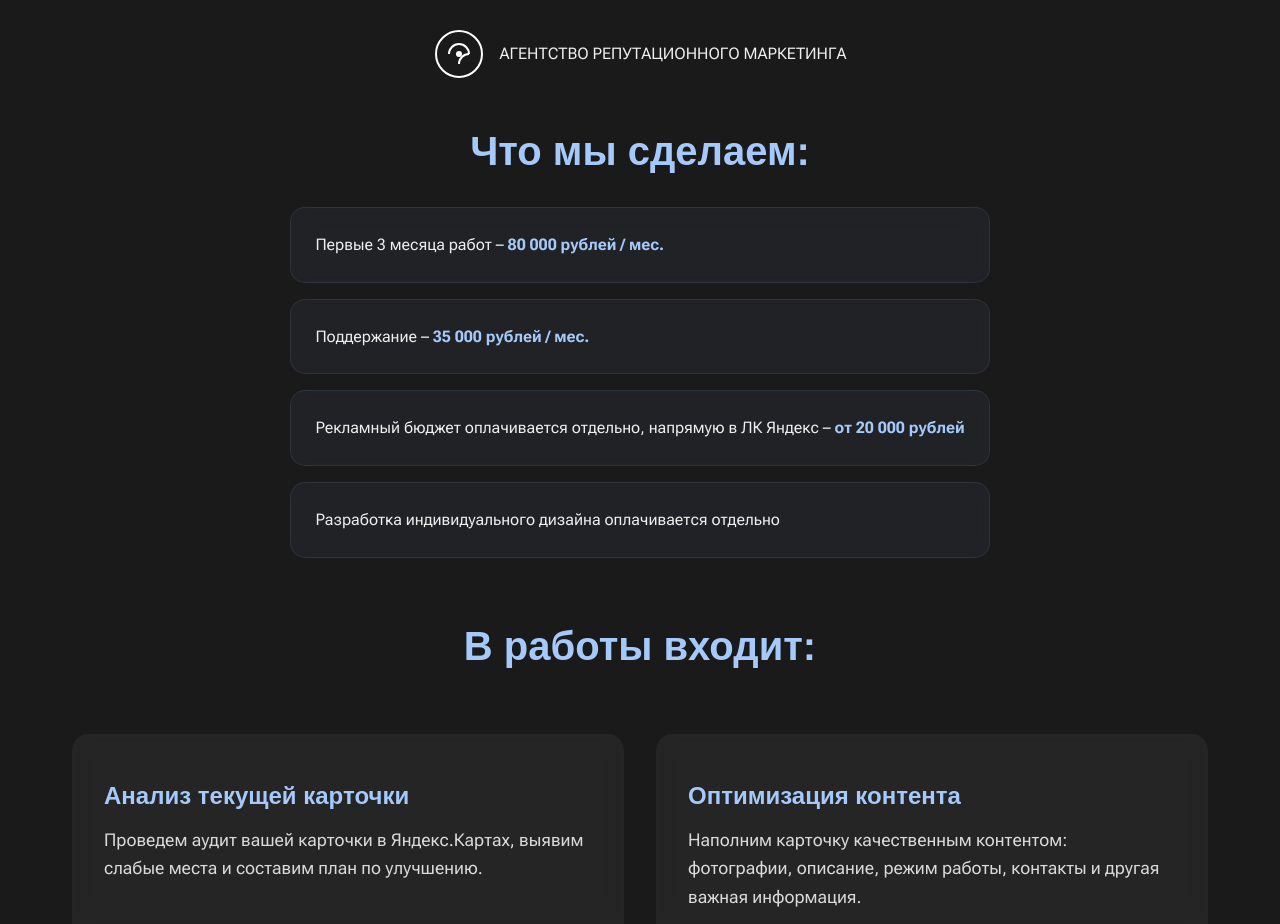
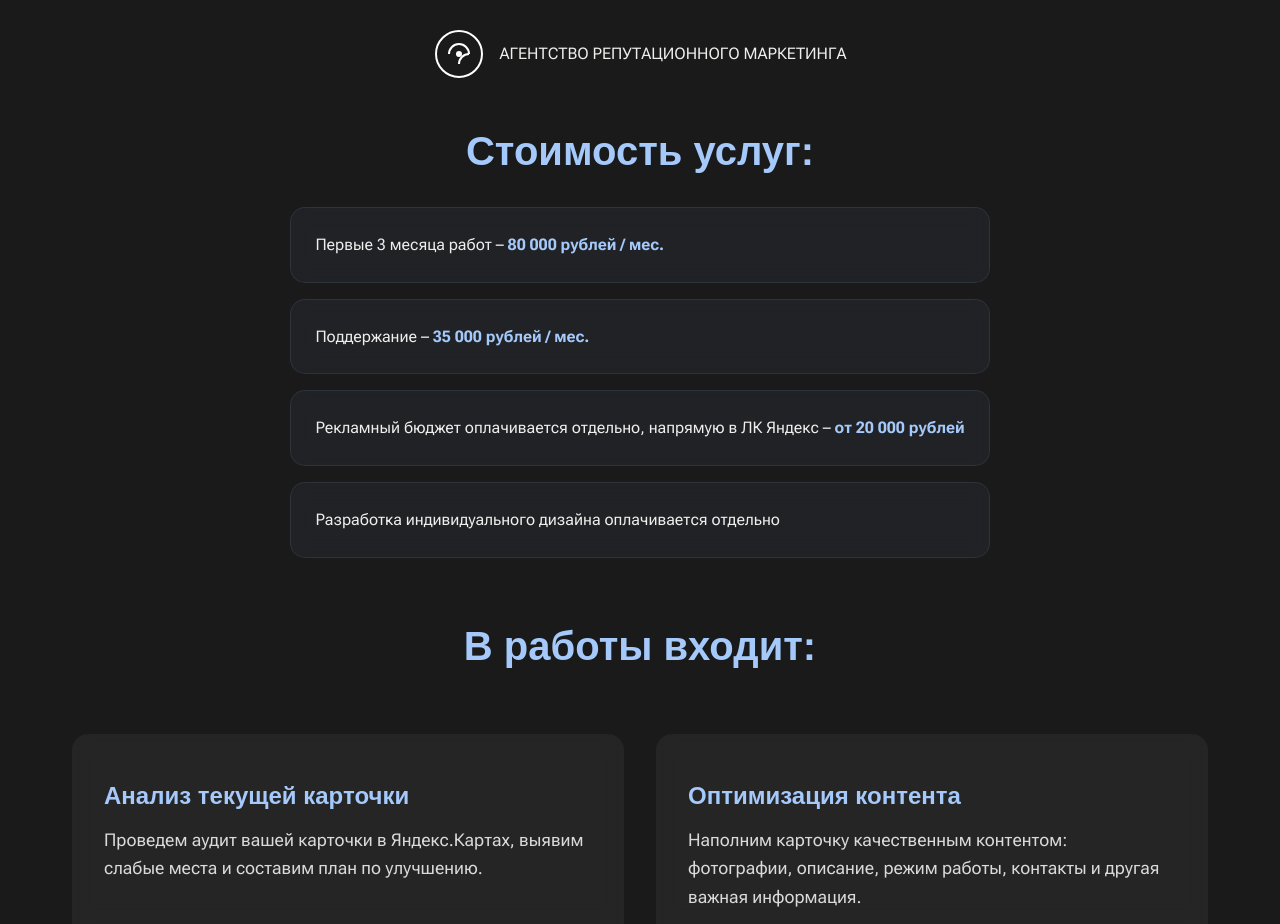
Before and after one commit to isofuti/commpro, a React (Create React App) app: page / in a window 1280 px wide. Shown: the part 2760-3684 px from the top of the page. Built offline with nearby package versions, Linux system fonts and the light colour scheme; a web font is replaced by a local one.

Commit message:
Change text

```diff
--- a/src/components/screens/ServicesScreen.tsx
+++ b/src/components/screens/ServicesScreen.tsx
@@ -196,7 +196,7 @@ const ServicesScreen: React.FC = () => {
         <div>АГЕНТСТВО РЕПУТАЦИОННОГО МАРКЕТИНГА</div>
       </Header>
 
-      <Title>Что мы сделаем:</Title>
+      <Title>Стоимость услуг:</Title>
 
       <PriceList variants={containerVariants} initial="hidden" animate="visible">
         <PriceItem variants={itemVariants}>
```
Also changed, not shown: 1 other file (tests, documents, lock files or other folders).
